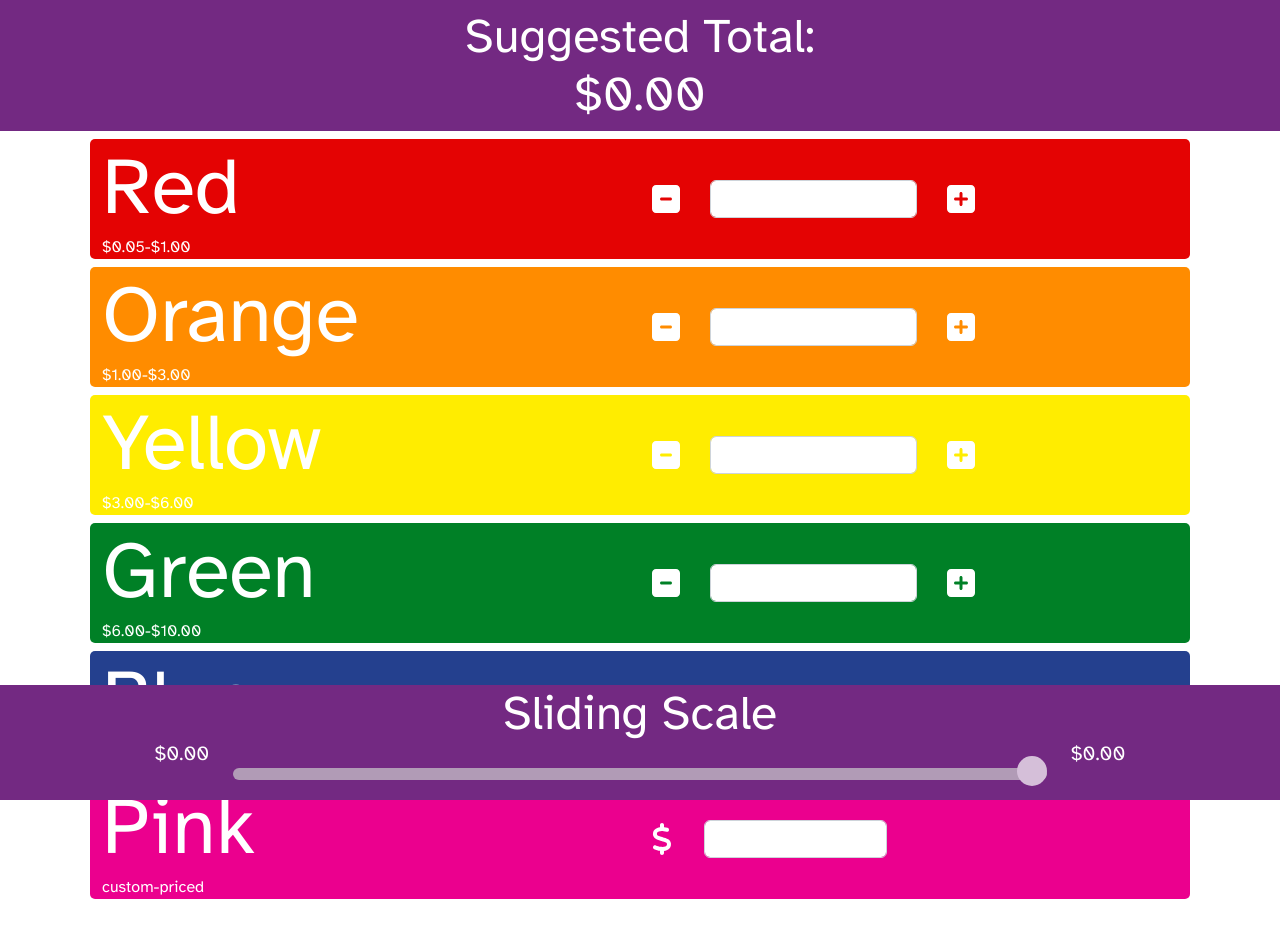
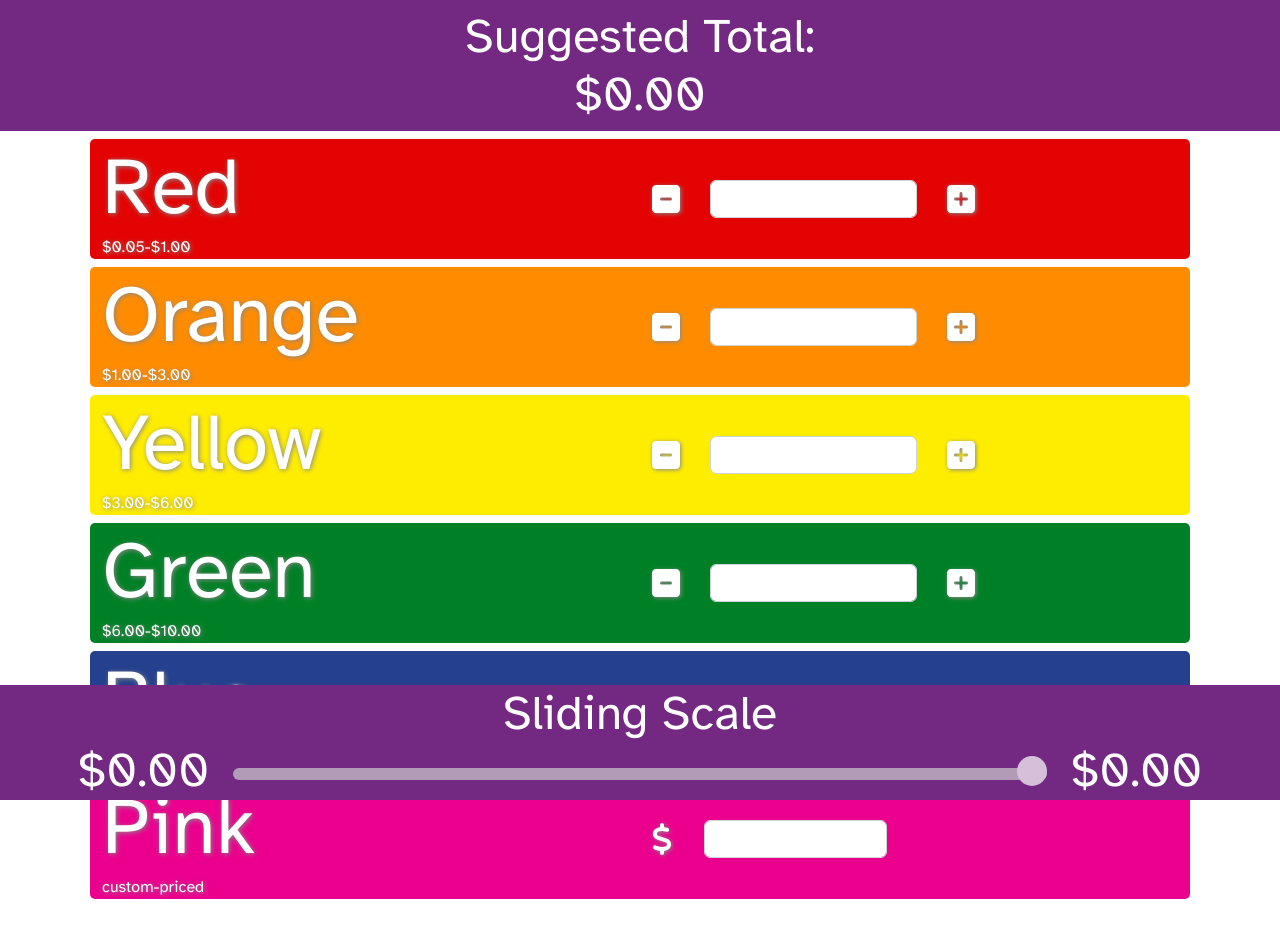
Before and after one commit to rlmead/lccr, a React (Create React App) app: page / in a window 1280 px wide. Shown: the top 938 px of the page. Built offline with nearby package versions, Linux system fonts and the light colour scheme; no server answers.

Commit message:
improve font contrast and sizing

```diff
--- a/src/App.css
+++ b/src/App.css
@@ -7,6 +7,14 @@
 
 .App {
   text-align: center;
+}
+
+.m-2 {
+  text-shadow: 1px 1px 5px #888888;
+}
+
+.fa-2xl {
+  filter:drop-shadow(1px 1px 2px #888888)
 }
 
 input::-webkit-outer-spin-button,
--- a/src/components/Footer.tsx
+++ b/src/components/Footer.tsx
@@ -22,9 +22,10 @@ function Footer(handleMultiplier: (value: number) => void, lowTally: number, hig
       </Row>
       <Row
         className='mx-auto slidecontainer'
-      >
+        size='sm'
+        >
         <Col
-          className='col-2 lead d-flex justify-content-end'
+          className='col-2 d-flex justify-content-end'
         >
           ${lowTally.toFixed(2)}
         </Col>
@@ -41,7 +42,7 @@ function Footer(handleMultiplier: (value: number) => void, lowTally: number, hig
           />
         </Col>
         <Col
-          className='col-2 lead d-flex justify-content-start'
+          className='col-2 d-flex justify-content-start'
         >
         ${highTally.toFixed(2)}
         </Col>
```
